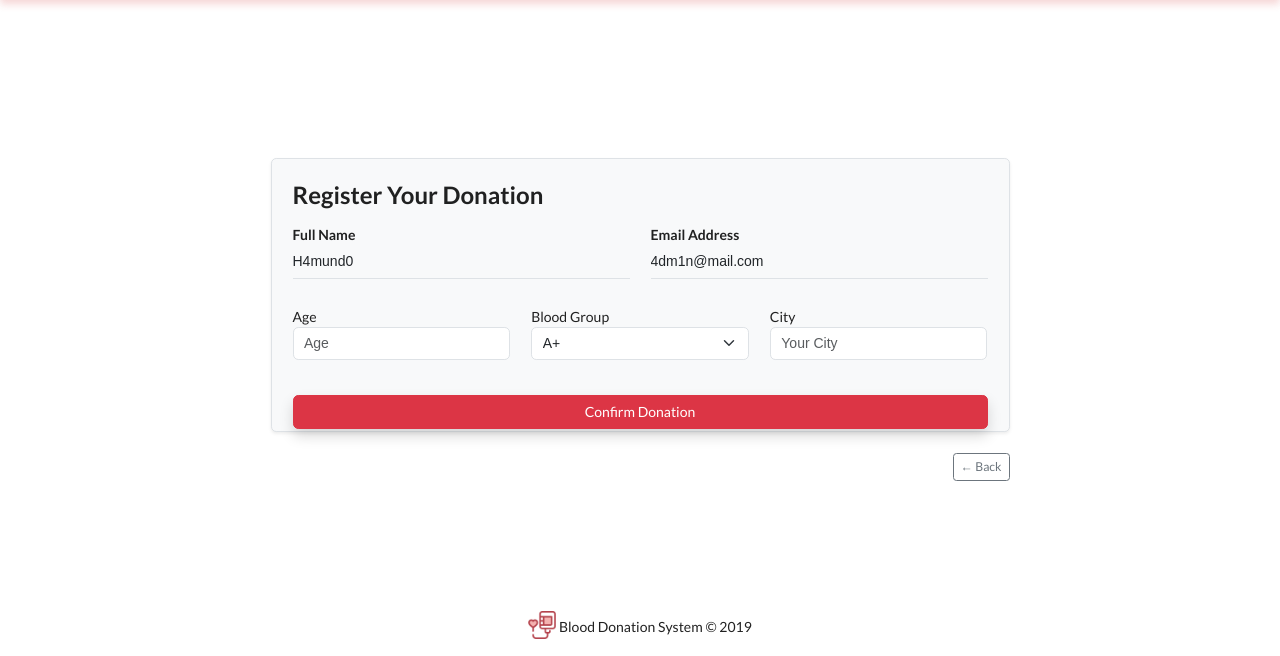
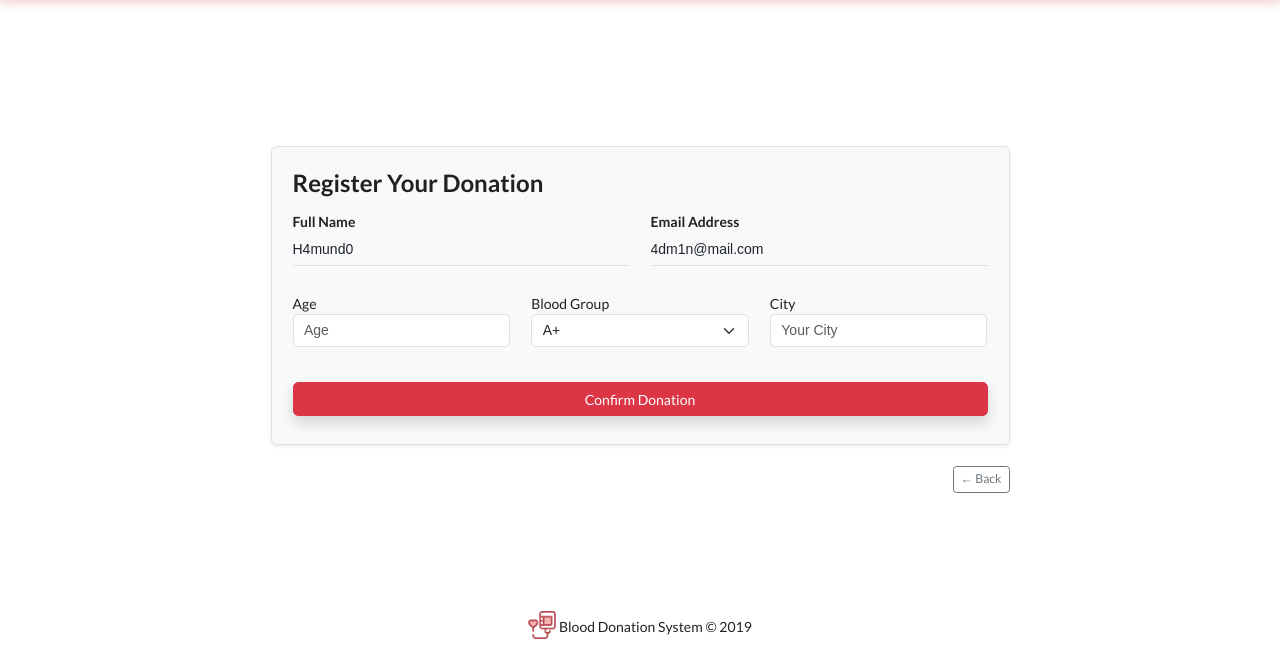
Before and after one commit to Ha-Mundo/Blood-Connect, a Flask app: page /blood_donation in a window 1280 px wide. Shown: the part 126-782 px from the top of the page. Run offline with Flask 3, Linux system fonts and the light colour scheme; a user stored in the database is signed in; some libraries are stand-ins or nearby versions.

Commit message:
style: add margin to the form bottom

```diff
--- a/templates/donate.html
+++ b/templates/donate.html
@@ -113,7 +113,7 @@
                     Register Your Donation
                 </h2>
 
-                <form method="POST">
+                <form method="POST" class="mb-2">
 
                     {{ form.csrf_token }}
 
```
